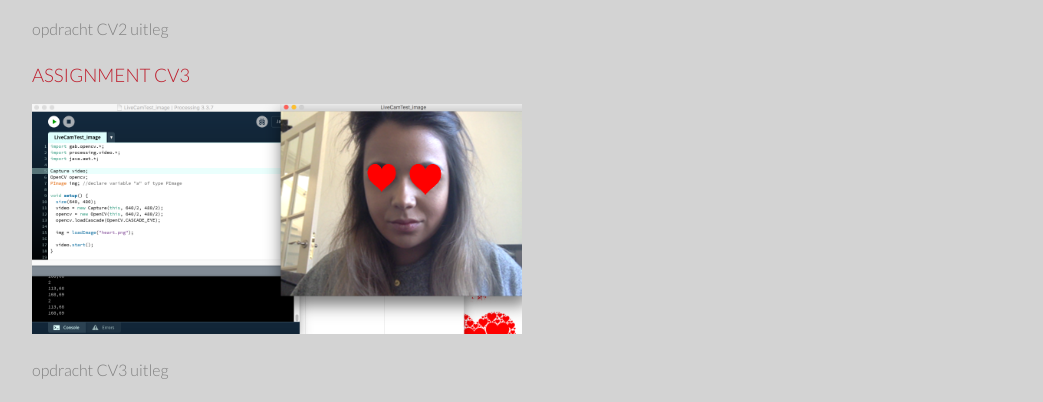
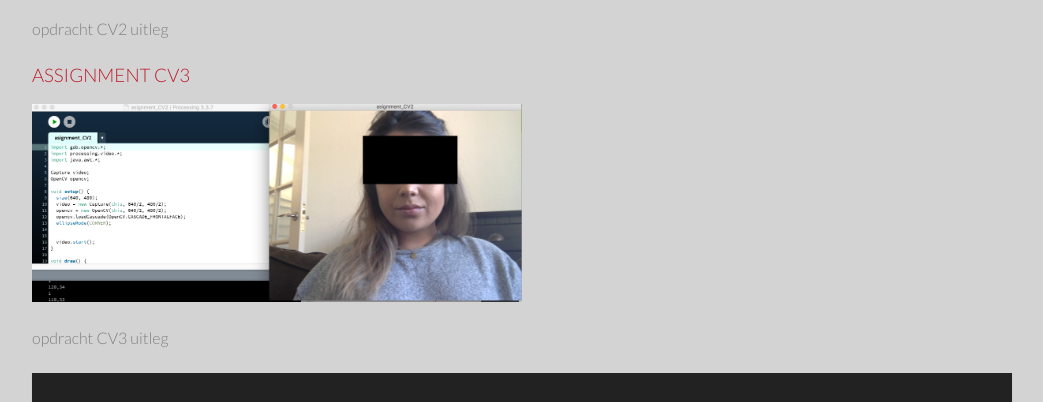
Before and after one commit to Nienkemartens/hciportfolio, a plain HTML site: page computerVision.html in a window 1280 px wide. Shown: the part 2906-3308 px from the top of the page, without its empty margins (118-1161 px from the left). Drawn offline with Linux system fonts and the light colour scheme.

Commit message:
Update computerVision.html

```diff
--- a/computerVision.html
+++ b/computerVision.html
@@ -90,7 +90,7 @@
 					</p>
 					<h3 class="headerHci">Assignment CV3</h3>
 					<div class="afbeeldingCv">
-						<img src="Assignment_CV3.jpg">
+						<img src="images/Assignment_CV2.jpg">
 					</div>
 					<p class="tekstOpmaakVier">opdracht CV3 uitleg
 					</p>
```
